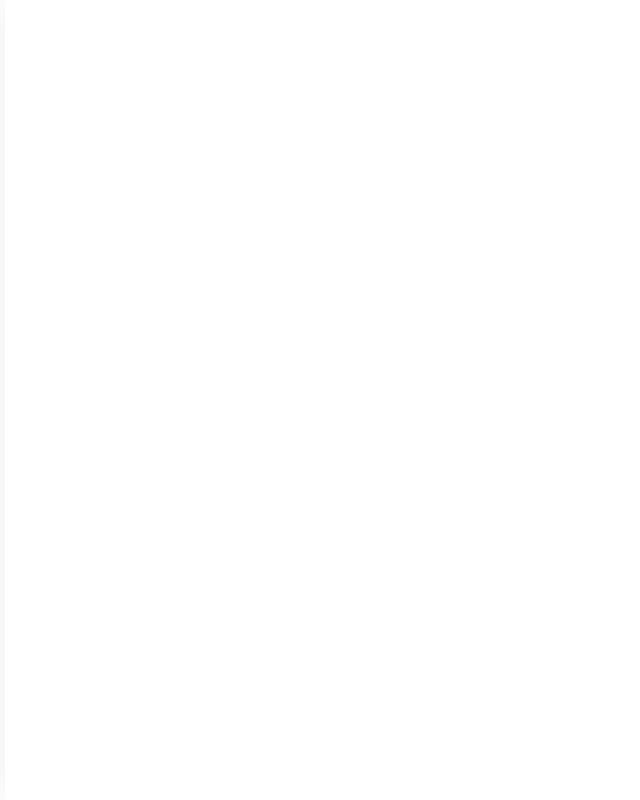
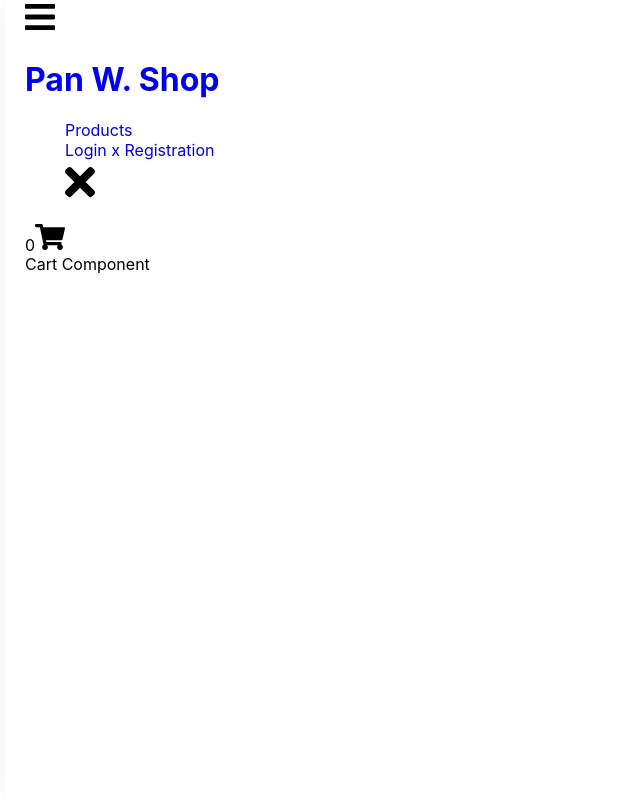
Before and after one commit to jaroszw/ECOMMERSE_FULL_MERN, a React (Create React App) app in the folder client/: page /cart in a window 1280 px wide. Shown: the top 800 px of the page, without its empty margins (0-640 px from the left). Built offline with nearby package versions, Linux system fonts and the light colour scheme; the HTML template or start-up script is replaced by a standard one.

Commit message:
client layout

```diff
--- a/client/src/App.js
+++ b/client/src/App.js
@@ -1,18 +1,18 @@
-import React, { useEffect, useState } from 'react';
-import axios from 'axios';
-import { BrowserRouter as Router } from 'react-router-dom';
-import { DataProvider } from './GlobalState';
-import Headers from './components/headers/Headers';
-import Pages from './components/mainpages/Pages';
+import React from "react";
+import { BrowserRouter } from "react-router-dom";
+import { DataProvider } from "./GlobalState";
+import Headers from "./components/headers/Headers";
+import Pages from "./components/mainpages/Pages";
 
 const App = () => {
   return (
     <DataProvider>
-      <Router>
-        <div className="App"></div>
-        <Headers />
-        <Pages />
-      </Router>
+      <BrowserRouter>
+        <div className="App">
+          <Headers />
+          <Pages />
+        </div>
+      </BrowserRouter>
     </DataProvider>
   );
 };
--- a/client/src/components/headers/Headers.js
+++ b/client/src/components/headers/Headers.js
@@ -1,10 +1,10 @@
-import React, { useContext } from 'react';
-import { GlobalState } from '../../GlobalState';
-import menu from './icon/menu.svg';
-import cart from './icon/cart.svg';
-import close from './icon/close.svg';
+import React, { useContext } from "react";
+import { GlobalState } from "../../GlobalState";
+import menu from "./icon/menu.svg";
+import cart from "./icon/cart.svg";
+import close from "./icon/close.svg";
 
-import { Link } from 'react-router-dom';
+import { Link } from "react-router-dom";
 
 const Headers = () => {
   const ctx = useContext(GlobalState);
@@ -34,7 +34,7 @@ const Headers = () => {
       </ul>
       <div className="cart-icon">
         <span>0</span>
-        <Link to="/">
+        <Link to="/cart">
           <img src={cart} alt="" width="30" />
         </Link>
       </div>
--- a/client/src/components/headers/header.css
+++ b/client/src/components/headers/header.css
@@ -0,0 +1,49 @@
+header {
+  min-height: 70px;
+  width: 100%;
+  overflow: hidden;
+  display: flex;
+  flex-wrap: wrap;
+  justify-content: space-around;
+  align-items: center;
+  border-bottom: 1px solid #ddd;
+}
+
+header .logo {
+  flex: 1;
+}
+
+header a {
+  text-transform: uppercase;
+  color: #555;
+}
+
+header ul li {
+  display: inline-block;
+  opacity: 0.7;
+  padding: 0 20px;
+}
+
+header ul li:hover {
+  opacity: 1;
+}
+
+.menu {
+  display: none;
+}
+
+.cart-icon {
+  position: relative;
+  margin-right: 20px;
+}
+
+.cart-icon span {
+  background: crimson;
+  border-radius: 20px;
+  color: white;
+  position: absolute;
+  top: -10px;
+  right: -10px;
+  padding: 5px 7px;
+  font-size: 10px;
+}
--- a/client/src/components/mainpages/Pages.js
+++ b/client/src/components/mainpages/Pages.js
@@ -1,7 +1,21 @@
-import React from 'react';
+import React from "react";
+import { Routes, Route } from "react-router-dom";
+import Products from "./products/Products";
+import Login from "./auth/Login";
+import Register from "./auth/Register";
+import Cart from "./cart/Cart";
+import NoFound from "./utils/NoFound";
 
 const Pages = () => {
-  return <div>Main Page Component</div>;
+  return (
+    <Routes>
+      <Route path="/" exact element={<Products />} />
+      <Route path="/login" element={<Login />} />
+      <Route path="/register" element={<Register />} />
+      <Route path="/cart" element={<Cart />} />
+      <Route path="/*" element={<NoFound />} />
+    </Routes>
+  );
 };
 
 export default Pages;
--- /dev/null
+++ b/client/src/components/mainpages/auth/Login.js
@@ -0,0 +1,7 @@
+import React from "react";
+
+const Login = () => {
+  return <div>Login Component</div>;
+};
+
+export default Login;
--- /dev/null
+++ b/client/src/components/mainpages/auth/Register.js
@@ -0,0 +1,7 @@
+import React from "react";
+
+const Register = () => {
+  return <div>Register Component</div>;
+};
+
+export default Register;
--- /dev/null
+++ b/client/src/components/mainpages/cart/Cart.js
@@ -0,0 +1,7 @@
+import React from "react";
+
+const Cart = () => {
+  return <div>Cart Component</div>;
+};
+
+export default Cart;
--- /dev/null
+++ b/client/src/components/mainpages/products/Products.js
@@ -0,0 +1,7 @@
+import React from "react";
+
+const Products = () => {
+  return <div>Product List </div>;
+};
+
+export default Products;
--- /dev/null
+++ b/client/src/components/mainpages/utils/NoFound.js
@@ -0,0 +1,7 @@
+import React from "react";
+
+const NoFound = () => {
+  return <div>404 | Not Found</div>;
+};
+
+export default NoFound;
--- a/client/src/index.css
+++ b/client/src/index.css
@@ -2,15 +2,15 @@ body {
   padding: 0;
   box-sizing: border-box;
   margin: 0;
-  font-family: -apple-system, BlinkMacSystemFont, 'Segoe UI', 'Roboto', 'Oxygen',
-    'Ubuntu', 'Cantarell', 'Fira Sans', 'Droid Sans', 'Helvetica Neue',
+  font-family: -apple-system, BlinkMacSystemFont, "Segoe UI", "Roboto", "Oxygen",
+    "Ubuntu", "Cantarell", "Fira Sans", "Droid Sans", "Helvetica Neue",
     sans-serif;
   -webkit-font-smoothing: antialiased;
   -moz-osx-font-smoothing: grayscale;
 }
 
 code {
-  font-family: source-code-pro, Menlo, Monaco, Consolas, 'Courier New',
+  font-family: source-code-pro, Menlo, Monaco, Consolas, "Courier New",
     monospace;
 }
 
@@ -21,3 +21,19 @@ code {
   padding: 0 20px;
   box-shadow: 0 0 35px #eee;
 }
+
+a {
+  text-decoration: none;
+}
+ul li {
+  list-style: none;
+}
+button {
+  border: none;
+  outline: none;
+  background: transparent;
+  cursor: pointer;
+}
+
+/* Headers  */
+@import url("./components/headers/header.css");
```
